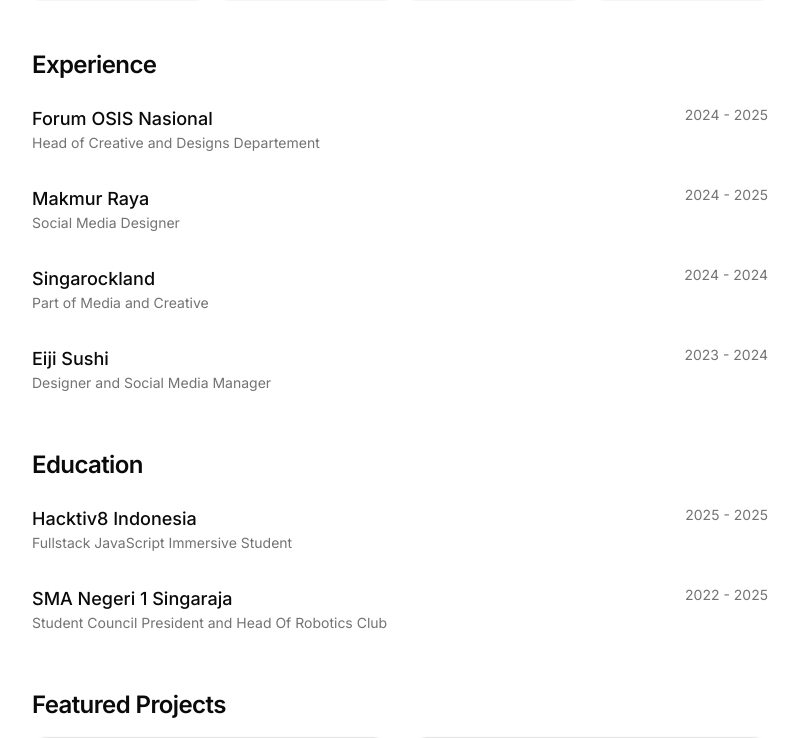
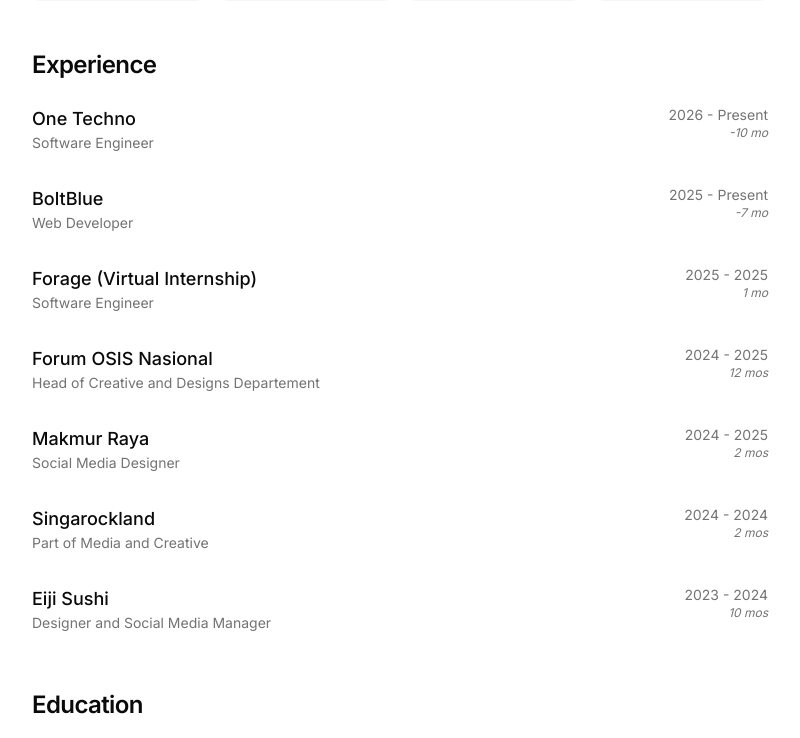
Before and after one commit to wahyusttrn/wahyusattriana-webportfolio, a Next.js app: page / in a window 1280 px wide. Shown: the part 940-1678 px from the top of the page, without its empty margins (240-1040 px from the left). Built offline with nearby package versions, Linux system fonts and the light colour scheme.

Commit message:
feat: update experiences and educations and the section

```diff
--- a/app/page.jsx
+++ b/app/page.jsx
@@ -37,28 +37,53 @@
 
 const experiences = [
   {
+    company: 'One Techno',
+    role: 'Software Engineer',
+    description: '',
+    date: '2026 - Present',
+    month: (new Date().getFullYear() - 2026) * 12 + (new Date().getMonth() - 0)
+  },
+  {
+    company: 'BoltBlue',
+    role: 'Web Developer',
+    description: '',
+    date: '2025 - Present',
+    month: (new Date().getFullYear() - 2025) * 12 + (new Date().getMonth() - 9)
+  },
+  {
+    company: 'Forage (Virtual Internship)',
+    role: 'Software Engineer',
+    description: '',
+    date: '2025 - 2025',
+    month: 1
+  },
+  {
     company: 'Forum OSIS Nasional',
     role: 'Head of Creative and Designs Departement',
     description: '',
-    date: '2024 - 2025'
+    date: '2024 - 2025',
+    month: 12
   },
   {
     company: 'Makmur Raya',
     role: 'Social Media Designer',
     description: '',
-    date: '2024 - 2025'
+    date: '2024 - 2025',
+    month: 2
   },
   {
     company: 'Singarockland',
     role: 'Part of Media and Creative',
     description: '',
-    date: '2024 - 2024'
+    date: '2024 - 2024',
+    month: 2
   },
   {
     company: 'Eiji Sushi',
     role: 'Designer and Social Media Manager',
     description: '',
-    date: '2023 - 2024'
+    date: '2023 - 2024',
+    month: 10
   }
 ];
 
@@ -67,13 +92,15 @@
     school: 'Hacktiv8 Indonesia',
     role: 'Fullstack JavaScript Immersive Student',
     description: '',
-    date: '2025 - 2025'
+    date: '2025 - 2025',
+    month: 4
   },
   {
     school: 'SMA Negeri 1 Singaraja',
     role: 'Student Council President and Head Of Robotics Club',
     description: '',
-    date: '2022 - 2025'
+    date: '2022 - 2025',
+    month: 36
   }
 ];
 
@@ -248,14 +275,22 @@
         <ScrollAnimation animateId="experience" className="mb-12 scroll-mt-20">
           <section id="experience">
             <h2 className="scroll-m-20 text-2xl font-semibold tracking-tight mb-6">Experience</h2>
-            <div className="space-y-6">
+            <div className="sm:space-y-6 space-y-10">
               {experiences.map((exp, index) => (
-                <article key={index} className="flex flex-col sm:flex-row sm:justify-between sm:items-start gap-4">
+                <article
+                  key={index}
+                  className="flex flex-col sm:flex-row sm:justify-between sm:items-start sm:gap-4 gap-1"
+                >
                   <div className="flex-1">
                     <h3 className="text-lg font-medium">{exp.company}</h3>
                     <h4 className="text-sm text-muted-foreground mb-2">{exp.role}</h4>
                   </div>
-                  <time className="text-sm text-muted-foreground sm:whitespace-nowrap">{exp.date}</time>
+                  <div className="flex flex-col sm:items-end">
+                    <time className="text-sm text-muted-foreground sm:whitespace-nowrap">{exp.date}</time>
+                    <p className="text-xs text-muted-foreground italic">
+                      {exp.month} {exp.month > 1 ? 'mos' : 'mo'}
+                    </p>
+                  </div>
                 </article>
               ))}
             </div>
@@ -265,14 +300,22 @@
         <ScrollAnimation animateId="education" className="mb-12 scroll-mt-20">
           <section id="education">
             <h2 className="scroll-m-20 text-2xl font-semibold tracking-tight mb-6">Education</h2>
-            <div className="space-y-6">
+            <div className="sm:space-y-6 space-y-10">
               {educations.map((edu, index) => (
-                <article key={index} className="flex flex-col sm:flex-row sm:justify-between sm:items-start gap-4">
+                <article
+                  key={index}
+                  className="flex flex-col sm:flex-row sm:justify-between sm:items-start sm:gap-4 gap-1"
+                >
                   <div className="flex-1">
                     <h3 className="text-lg font-medium">{edu.school}</h3>
                     <h4 className="text-sm text-muted-foreground mb-2">{edu.role}</h4>
                   </div>
-                  <time className="text-sm text-muted-foreground sm:whitespace-nowrap">{edu.date}</time>
+                  <div className="flex flex-col sm:items-end">
+                    <time className="text-sm text-muted-foreground sm:whitespace-nowrap">{edu.date}</time>
+                    <p className="text-xs text-muted-foreground italic">
+                      {edu.month} {edu.month > 1 ? 'mos' : 'mo'}
+                    </p>
+                  </div>
                 </article>
               ))}
             </div>
```
